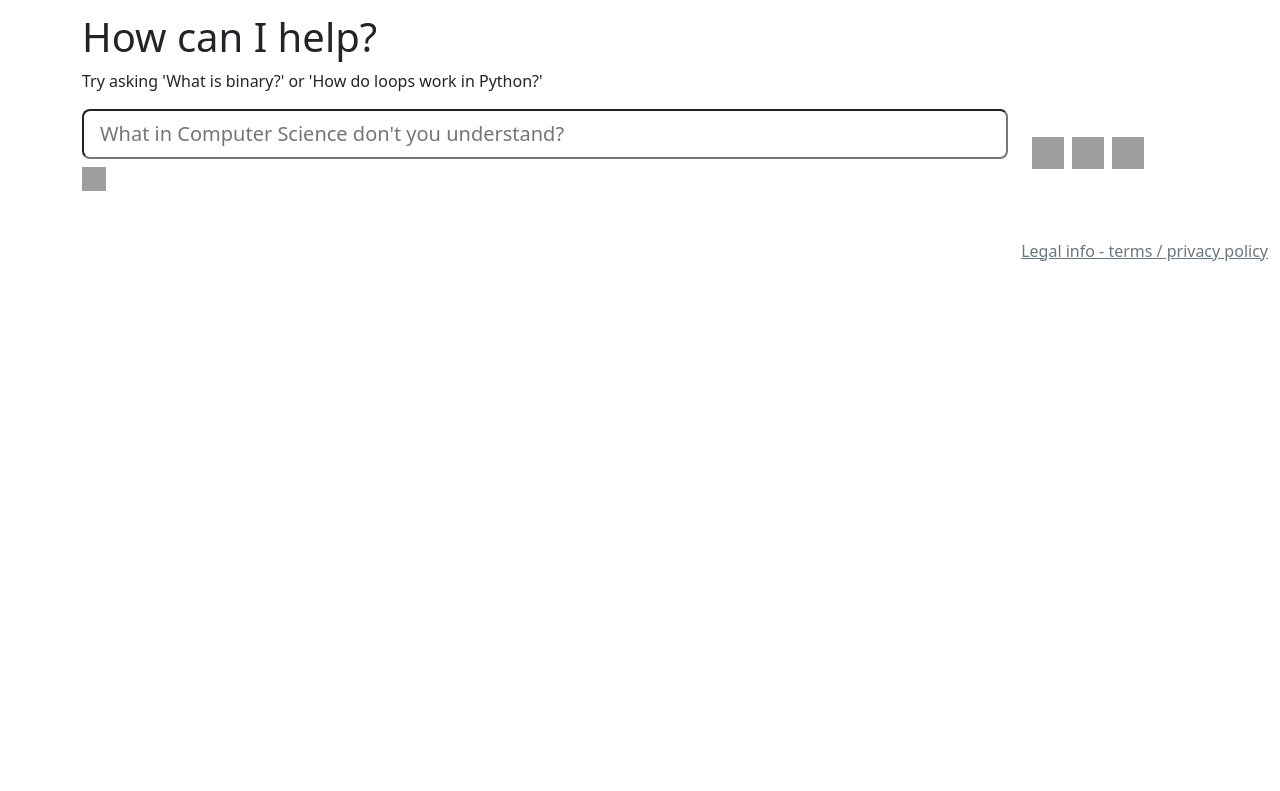
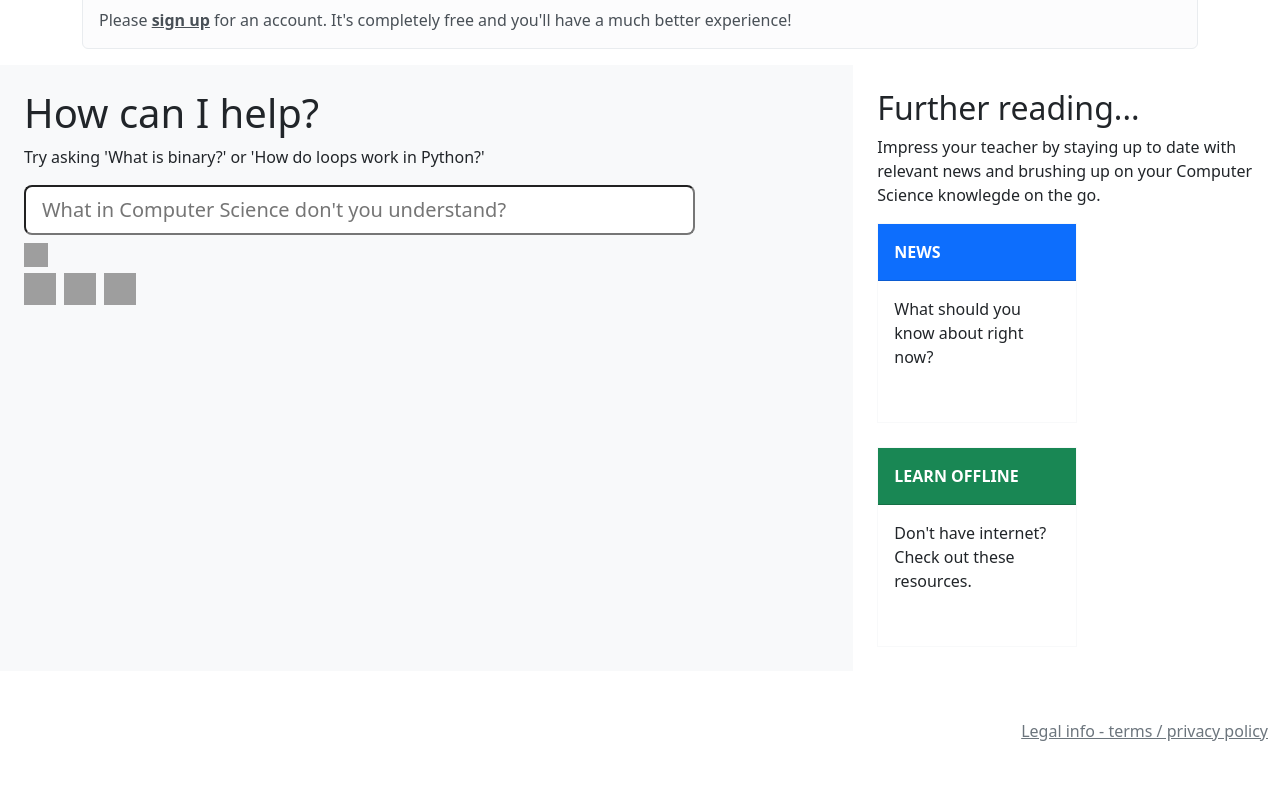
Before and after one commit to MissClickalot/ai-powered-cs-learning-portal, a Flask app: page / in a window 1280 px wide. Shown: the part 162-953 px from the top of the page. Before the commit the page ends 423 px from the top, so only its background shows below. Run offline with Flask 3, Linux system fonts and the light colour scheme; some libraries are stand-ins or nearby versions; grey boxes are pictures that could not be loaded.

Commit message:
UI updates to index.html and creation of custom_styles.css.

```diff
--- /dev/null
+++ b/static/assets/css/custom_styles.css
@@ -0,0 +1,5 @@
+/* Ensure all .card elements have square edges by removing the default border-radius */
+.card,
+.card-header {
+    border-radius: 0 !important;
+}
--- a/templates/index.html
+++ b/templates/index.html
@@ -16,14 +16,32 @@
         <!-- External Bootstrap 5 CSS stylesheets -->
         <link rel="stylesheet" href="../static/assets/bootstrap/css/bootstrap.min.css">
         <link rel="stylesheet" href="../static/assets/css/Footer-Basic-icons.css">
+        <!-- Custom stylesheet -->
+        <link rel="stylesheet" href="../static/assets/css/custom_styles.css">
     </head>
 
     <body>
         <!-- Header section -->
         <header>
-            <div class="container-fluid" style="margin-bottom: 8px; margin-top: 8px;">
-                <!-- Offcanvas menu button -->
-                <a class="d-flex justify-content-end" data-bs-target="#offcanvas-menu" data-bs-toggle="offcanvas">
+            <div class="container-fluid d-flex align-items-center justify-content-between" style="margin: 8px 0;">
+
+                <!-- Left section -->
+                <div class="d-flex align-items-center">
+                    <!-- Logo -->
+                    <a href="/index">
+                        <img src="../static/icons/scalable.svg" alt="Logo" style="height: 100px; margin-right: 15px;">
+                    </a>
+                    <!-- Text beside the logo -->
+                    <div class="d-flex flex-column">
+                        <h2 class="mb-1">AI-powered GCSE Computer Science Learning Portal</h2>
+                        <p class="mb-0">
+                            Search for GCSE learning material, get relevant news and offline material all in one place
+                        </p>
+                    </div>
+                </div>
+
+                <!-- Offcanvas menu button on the right -->
+                <a class="d-flex" data-bs-target="#offcanvas-menu" data-bs-toggle="offcanvas">
                     <svg xmlns="http://www.w3.org/2000/svg" width="1em" height="1em" fill="currentColor" viewBox="0 0 16 16" class="bi bi-list text-body" style="font-size: 48px;">
                         <path fill-rule="evenodd" d="M2.5 12a.5.5 0 0 1 .5-.5h10a.5.5 0 0 1 0 1H3a.5.5 0 0 1-.5-.5m0-4a.5.5 0 0 1 .5-.5h10a.5.5 0 0 1 0 1H3a.5.5 0 0 1-.5-.5m0-4a.5.5 0 0 1 .5-.5h10a.5.5 0 0 1 0 1H3a.5.5 0 0 1-.5-.5"></path>
                     </svg>
@@ -41,15 +59,13 @@
             </div>
         </div>
 
-        <!-- Introductory content -->
-        <div class="container">
+        <!-- Main content section -->
+        <div class="container-fluid">
+            <div class="row">
+                <!-- Left section (2/3 of the page) -->
+                <div class="col-lg-8 col-md-8 col-sm-12 p-4 bg-light">
                     <h1>How can I help?</h1>
                     <p>Try asking 'What is binary?' or 'How do loops work in Python?'</p>
-        </div>
-
-        <!-- Input field for user queries -->
-        <div class="container">
-            <div class="row">
                     <!-- Text input for user questions -->
                     <form id="queryForm" action="/" method="POST" class="col-md-9 col-lg-10 col-xl-10 d-grid">
                         <input id="userInput" class="form-control-lg" name="user_input" type="text" placeholder="What in Computer Science don't you understand?">
@@ -75,12 +91,9 @@
                             <img src="../static/assets/bootstrap/bootstrap-icons/mic-fill.svg" alt="Mic icon" style="width: 2em; height: 2em;">
                         </a>
                     </div>
-            </div>
-        </div>
 
+                    <!-- Learning search results -->
                     {% if hyperlinked_learning_content %}
-        <!-- Learning search results -->
-        <div class="container">
                     <div class="table-responsive">
                         <table class="table table-striped table-hover">
                             <tbody>
@@ -94,8 +107,33 @@
                             </tbody>
                         </table>
                     </div>
+                    {% endif %}
                 </div>
-        {% endif %}
+
+                <!-- Right section (1/3 of the page) -->
+                <div class="col-lg-4 col-md-4 col-sm-12 p-4">
+                    <h2>Further reading...</h2>
+                    <p>Impress your teacher by staying up to date with relevant news and brushing up on your Computer Science knowlegde on the go.</p>
+                    <!-- Card row -->
+                    <div class="d-flex flex-wrap gap-4">
+                        <!-- News card -->
+                        <div class="card border border-light" style="width: 200px; height: 200px;">
+                            <div class="card-header bg-primary text-white fw-bold p-3">NEWS</div>
+                            <div class="card-body text-start p-3">
+                                <p>What should you know about right now?</p>
+                            </div>
+                        </div>
+                        <!-- Learn offline card -->
+                        <div class="card border border-light" style="width: 200px; height: 200px;">
+                            <div class="card-header bg-success text-white fw-bold p-3">LEARN OFFLINE</div>
+                            <div class="card-body text-start p-3">
+                                <p>Don't have internet? Check out these resources.</p>
+                            </div>
+                        </div>
+                    </div>
+                </div>
+            </div>
+        </div>
 
         <!-- Footer -->
         <footer class="d-lg-flex">
```
Lines whose indentation alone changed are shown as unchanged.
